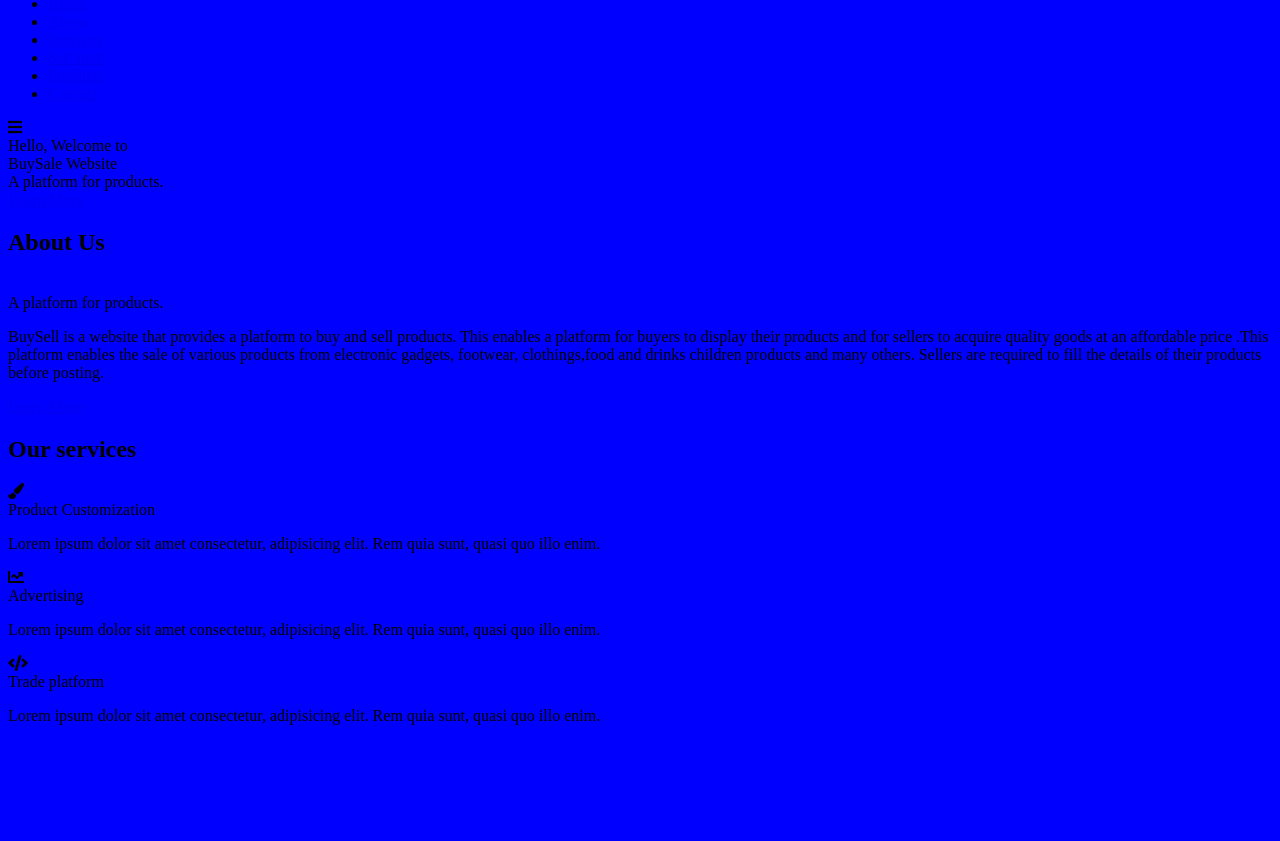
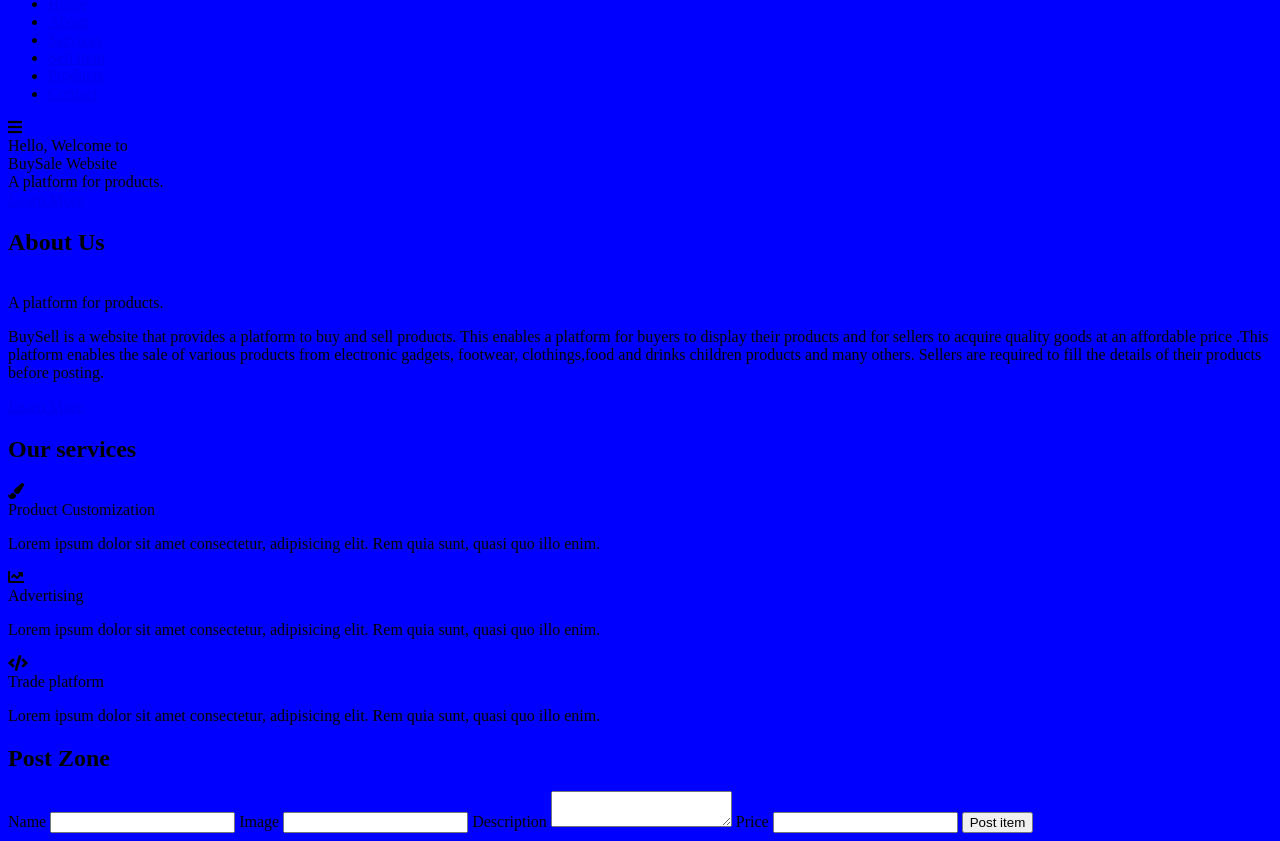
Before and after one commit to ChristopherChinia/Buy-Sell-IP, a plain HTML site: page index.html in a window 1280 px wide. Shown: the part 65-906 px from the top of the page. Before the commit the page ends 806 px from the top, so only its background shows below. Drawn offline with nearby package versions, Linux system fonts and the light colour scheme.

Commit message:
adding a section class container with form id cards

```diff
--- a/index.html
+++ b/index.html
@@ -115,5 +115,29 @@
             </div>
         </div>
     </section>
+
+     <!-- selling section start -->
+     <section class="container" id="skills">
+        <h2 class="title">Post Zone</h2>
+
+            <form id="cards">
+              <label for="name">Name</label>
+              <input type="text" id="name" name="name" />
+              <label for="name" >Image</label>
+              <input type="text" id="image" name="image" />
+              <label for="description">Description</label>
+              <textarea id="description" name="description"></textarea>
+              <label for="name" >Price</label>
+              <input type="text" id="price" name="price" />
+              <button type="submit">Post item </button>
+            </form>
+            <div class="item-cart" id="cart">
+              <!-- items here -->
+            </div>
+</section>
+
+
+
+
   </body>
 </html>
```
